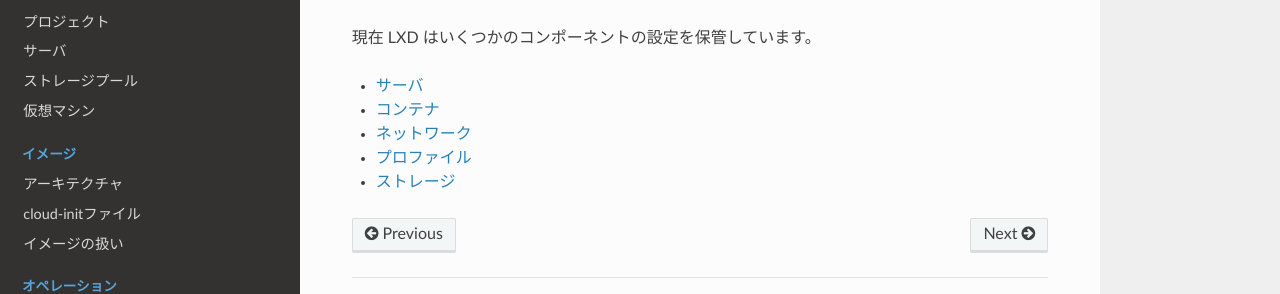
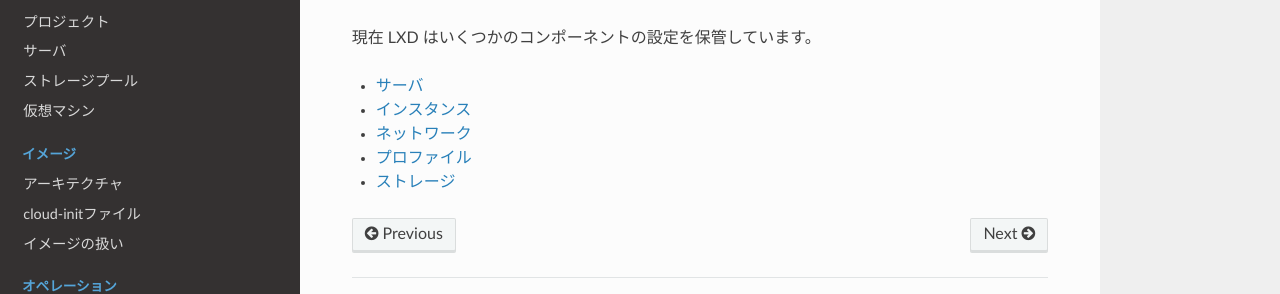
Before and after one commit to lxc-jp/lxd-ja, an MkDocs documentation site: the page built from doc/configuration.md, in a window 1280 px wide. Shown: the part 142-436 px from the top of the page. Built offline with MkDocs 1.6.1, drawn with Linux system fonts in a browser that asks for light colours; nearby versions of some CDN libraries; old or Windows-style settings are respelled for this version of MkDocs.

Commit message:
Update configurations to upstream at 2020-01-31
Signed-off-by: Hiroaki Nakamura <hnakamur@gmail.com>

```diff
--- a/doc/configuration.md
+++ b/doc/configuration.md
@@ -6,7 +6,7 @@ Current LXD stores configurations for a few components:
 現在 LXD はいくつかのコンポーネントの設定を保管しています。
 
 - [サーバ](server.md) <!--[Server](server.md) -->
-- [コンテナ](containers.md)  <!-- [Containers](containers.md) -->
+- [インスタンス](instances.md)  <!-- [Instances](instances.md) -->
 - [ネットワーク](networks.md) <!-- [Network](networks.md) -->
 - [プロファイル](profiles.md) <!-- [Profiles](profiles.md) -->
 - [ストレージ](storage.md) <!-- [Storage](storage.md) -->
```
